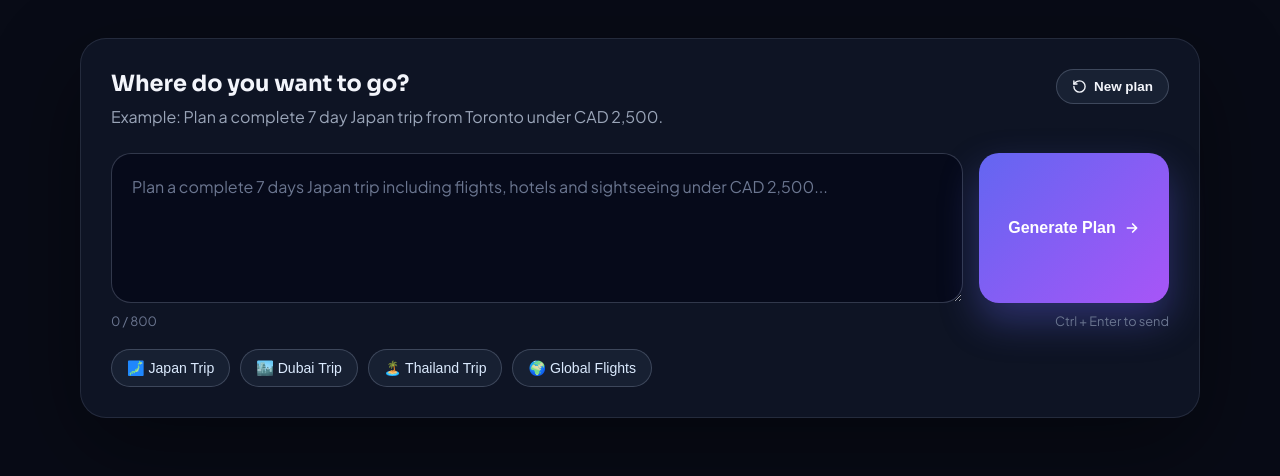
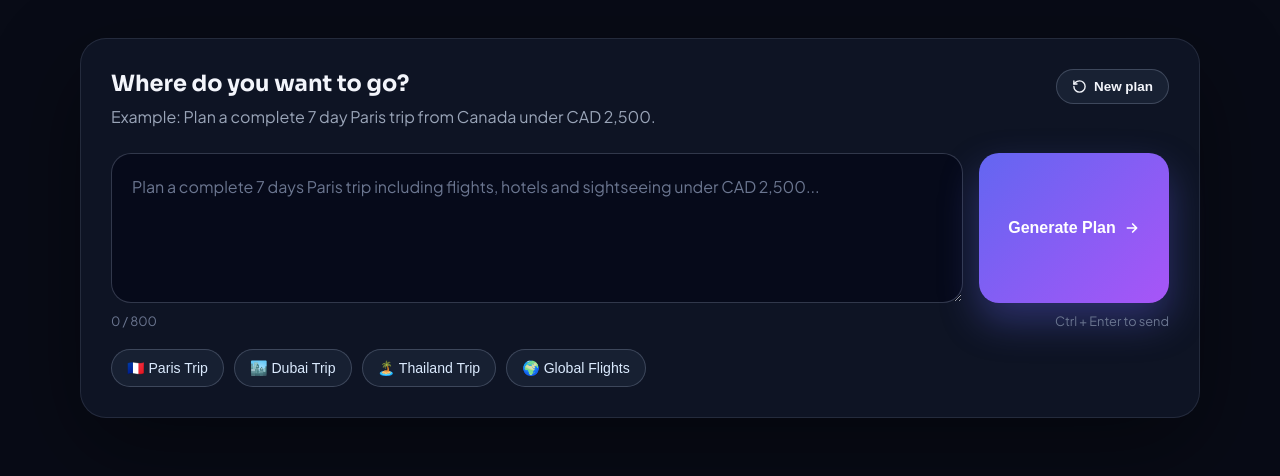
Before and after one commit to GrrrGe/Voyagent, a FastAPI app: page / in a window 1280 px wide. Shown: the part 940-1416 px from the top of the page. Run offline with FastAPI, Linux system fonts and the light colour scheme; some libraries are stand-ins or nearby versions.

Commit message:
Default origin Canada, example destination Paris

```diff
--- a/templates/index.html
+++ b/templates/index.html
@@ -112,7 +112,7 @@
             <div class="card-header">
                 <div>
                     <h2>Where do you want to go?</h2>
-                    <p>Example: Plan a complete 7 day Japan trip from Toronto under CAD 2,500.</p>
+                    <p>Example: Plan a complete 7 day Paris trip from Canada under CAD 2,500.</p>
                 </div>
 
                 <button class="new-chat-btn" id="newChatBtn" onclick="startNewPlan()" title="Start a fresh conversation">
@@ -125,7 +125,7 @@
                 <textarea
                     id="userInput"
                     maxlength="800"
-                    placeholder="Plan a complete 7 days Japan trip including flights, hotels and sightseeing under CAD 2,500..."
+                    placeholder="Plan a complete 7 days Paris trip including flights, hotels and sightseeing under CAD 2,500..."
                 ></textarea>
 
                 <button id="sendBtn" onclick="sendMessage()">
@@ -143,8 +143,8 @@
             </div>
 
             <div class="quick-prompts">
-                <button onclick="setPrompt('Plan a complete 7 days Japan trip from Toronto including flights, hotels and sightseeing under CAD 2,500.')">
-                    🗾 Japan Trip
+                <button onclick="setPrompt('Plan a complete 7 days Paris trip from Canada including flights, hotels and sightseeing under CAD 2,500.')">
+                    🇫🇷 Paris Trip
                 </button>
                 <button onclick="setPrompt('Plan a 5 days Dubai trip from Dhaka with flights, hotels and sightseeing.')">
                     🏙️ Dubai Trip
```
Also changed, not shown: README.md, 1 other file.
